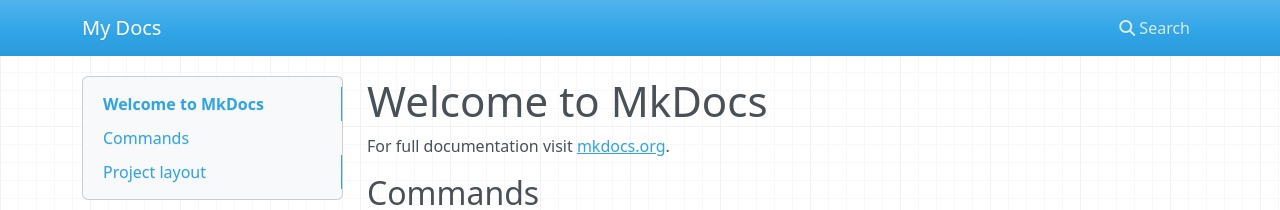
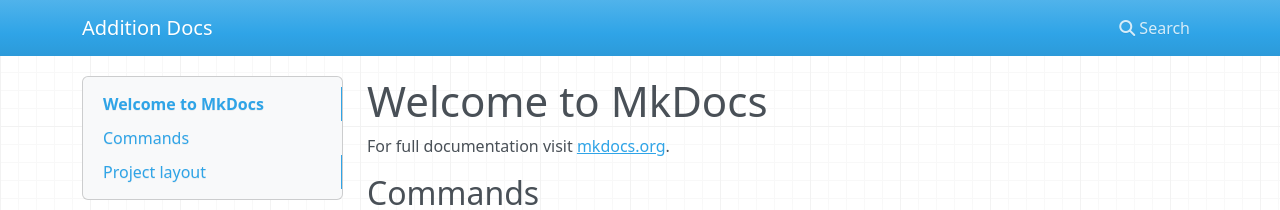
Before and after one commit to DeCa09/python-cicd-template, an MkDocs documentation site: the page built from docs/docs/index.md, in a window 1280 px wide. Shown: the top 210 px of the page. Built offline with MkDocs 1.6.1, drawn with Linux system fonts in a browser that asks for light colours; nearby versions of some CDN libraries.

Commit message:
changename of docs in mkdocs.yaml

```diff
--- a/docs/mkdocs.yml
+++ b/docs/mkdocs.yml
@@ -1 +1 @@
-site_name: My Docs
+site_name: Addition Docs
```
